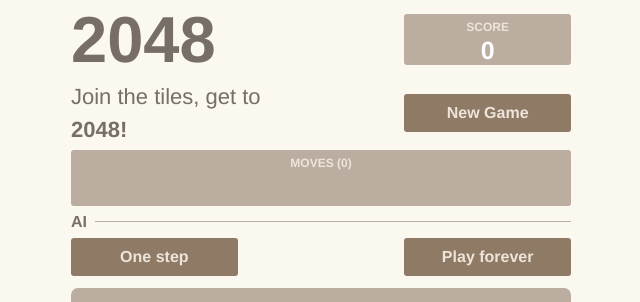
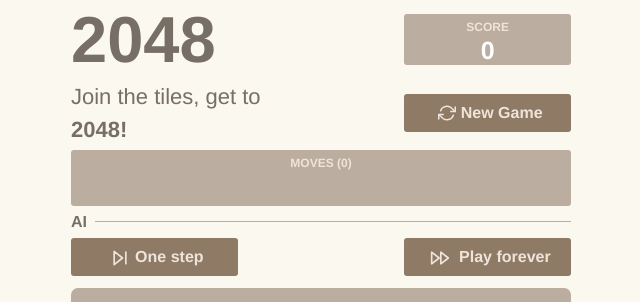
Before and after one commit to virgs/2048-ai, a React (Vite) app: page / in a window 1280 px wide. Shown: the top 302 px of the page, without its empty margins (319-959 px from the left). Built offline with nearby package versions, Linux system fonts and the light colour scheme.

Commit message:
Add feather icons

```diff
--- a/index.html
+++ b/index.html
@@ -6,9 +6,9 @@
   <link rel="icon" href="/2048_Icon.ico">
   <meta name="viewport"
     content="width=device-width, initial-scale=1.0, minimum-scale=1.0, maximum-scale=1.0, user-scalable=no, shrink-to-fit=no" />
+  <title>2048 AI</title>
   <link href="https://cdn.jsdelivr.net/npm/bootstrap@5.3.2/dist/css/bootstrap.min.css" rel="stylesheet"
     integrity="sha384-T3c6CoIi6uLrA9TneNEoa7RxnatzjcDSCmG1MXxSR1GAsXEV/Dwwykc2MPK8M2HN" crossorigin="anonymous">
-  <title>2048 AI</title>
 </head>
 
 <body>
--- a/package.json
+++ b/package.json
@@ -11,7 +11,8 @@
   },
   "dependencies": {
     "react": "^18.2.0",
-    "react-dom": "^18.2.0"
+    "react-dom": "^18.2.0",
+    "react-feather": "^2.0.10"
   },
   "devDependencies": {
     "@types/react": "^18.2.43",
--- a/src/Heading.tsx
+++ b/src/Heading.tsx
@@ -2,6 +2,7 @@ import { useEffect, useState } from 'react'
 import './Heading.css'
 import { Direction } from './engine/Direction'
 import { AiAction } from './constants/AiAction'
+import { FastForward, SkipForward, X, RefreshCw } from 'react-feather'
 
 type HeadingProps = {
     score: number
@@ -48,13 +49,13 @@ export default function Heading({ score, moves, aiIsPlaying, onAiButtonHit, newG
                     className="btn game-button abort-button"
                     onClick={() => onAiButtonHit(AiAction.STOP_PLAYING)}
                 >
-                    {'Abort'}
+                    <X size={20} className="feather-icon" /> Abort
                 </button>
             )
         } else {
             return (
                 <button type="button" className="btn game-button" onClick={() => onAiButtonHit(AiAction.KEEP_PLAYING)}>
-                    {'Play forever'}
+                    <FastForward size={20} className="feather-icon" /> Play forever
                 </button>
             )
         }
@@ -81,6 +82,7 @@ export default function Heading({ score, moves, aiIsPlaying, onAiButtonHit, newG
                 </div>
                 <div className="col-5 col-sm-4">
                     <button type="button" className="btn game-button" onClick={newGameButtonHit}>
+                        <RefreshCw size={18} className="feather-icon" />
                         New Game
                     </button>
                 </div>
@@ -124,6 +126,7 @@ export default function Heading({ score, moves, aiIsPlaying, onAiButtonHit, newG
                         className="btn button-secondary game-button"
                         onClick={() => onAiButtonHit(AiAction.PLAY_ONE_STEP)}
                     >
+                        <SkipForward size={20} className="feather-icon" />
                         One step
                     </button>
                 </div>
--- a/src/index.css
+++ b/src/index.css
@@ -17,6 +17,11 @@
     text-rendering: optimizeLegibility;
     -webkit-font-smoothing: antialiased;
     -moz-osx-font-smoothing: grayscale;
+}
+
+.feather-icon {
+    vertical-align: text-top;
+    margin: 0 5px;
 }
 
 a {
```
Also changed, not shown: 6 other files (tests, documents, lock files or other folders).
